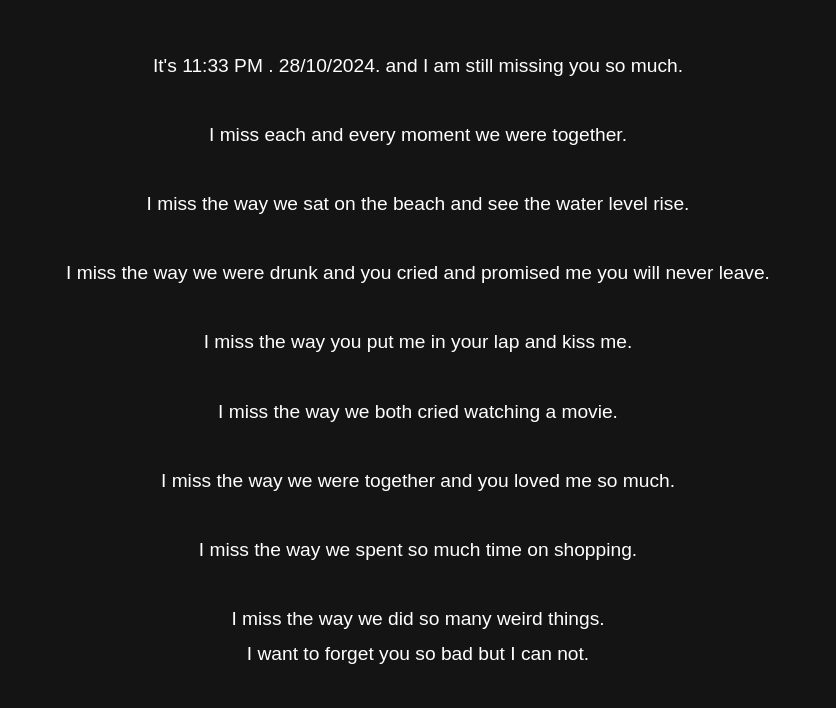
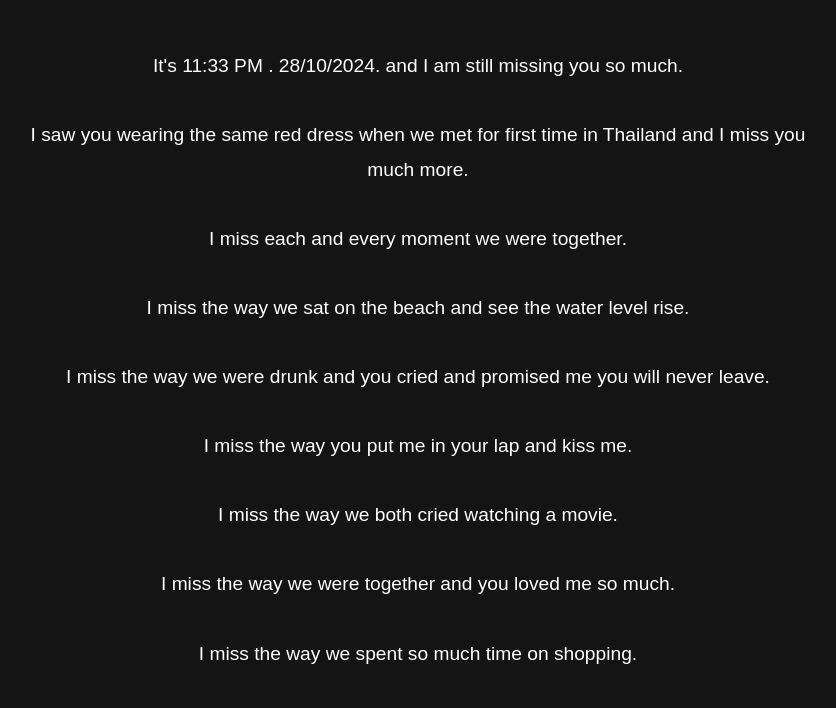
Before and after one commit to shopliley/shopliley.github.io, a plain HTML site: page content/abstract.html in a window 1280 px wide. Shown: the part 92-800 px from the top of the page, without its empty margins (222-1058 px from the left). Drawn offline with Linux system fonts and the light colour scheme.

Commit message:
Update abstract.html

```diff
--- a/content/abstract.html
+++ b/content/abstract.html
@@ -60,6 +60,7 @@
         <h2><3</h2>
         <p><p style="text-align: center; white-space: pre-line;">
     It's 11:33 PM . 28/10/2024. and I am still missing you so much.<br>
+    I saw you wearing the same red dress when we met for first time in Thailand and I miss you much more.<br>
     I miss each and every moment we were together.<br>
     I miss the way we sat on the beach and see the water level rise.<br>
     I miss the way we were drunk and you cried and promised me you will never leave.<br>
```
